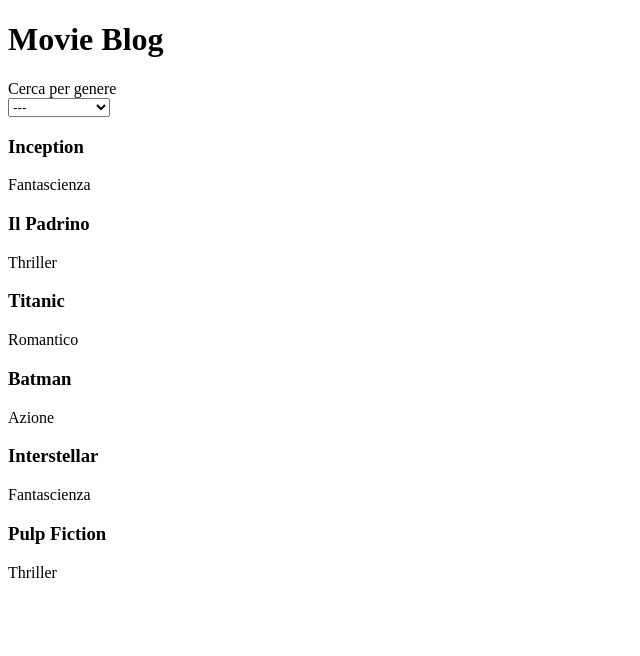
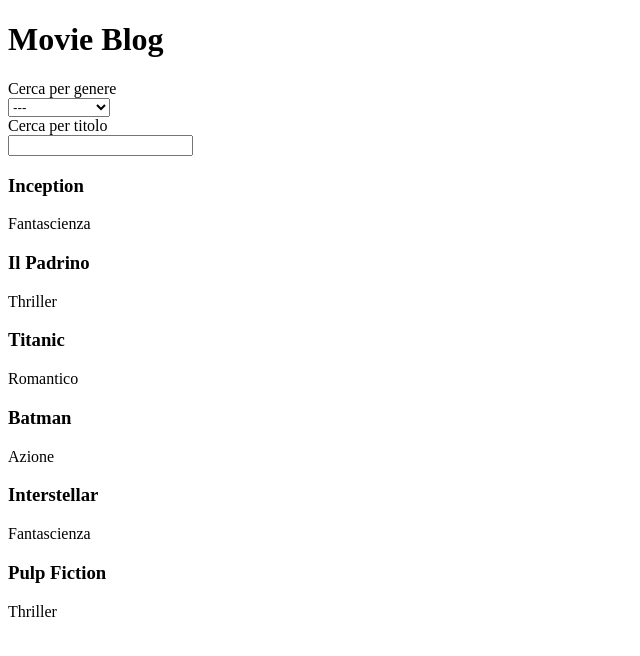
Before and after one commit to giorgiameffe/react-movie-filter, a React (Vite) app: page / in a window 1280 px wide. Shown: the top 656 px of the page, without its empty margins (0-640 px from the left). Built offline with nearby package versions, Linux system fonts and the light colour scheme.

Commit message:
feat: complete bonus one

```diff
--- a/src/App.jsx
+++ b/src/App.jsx
@@ -5,32 +5,46 @@ import movies from './data/movies.js';
 
 function App() {
 
-  // useState che corrisponde all'array di oggetti
+  // useState iniziale che corrisponde all'array di oggetti
   const [moviesList, setMoviesList] = useState(movies);
-  // useState iniziale del campo select --> inizialmente è vuoto
+
+  // useState iniziale per selezione genere del film --> inizialmente è vuoto
   const [searchGenre, setSearchGenre] = useState('');
 
-  // useEffect per filtrare i film per genere
+  // useState iniziale per selezione titolo del film --> inizialmente è vuoto
+  const [searchMovieTitle, setSearchMovieTitle] = useState('');
+
+  // useEffect per filtrare i film per genere e per titolo
   useEffect(() => {
 
     let result = movies;
 
     if (searchGenre !== '') {
 
-      result = movies.filter(movie => movie.genre === searchGenre)
+      result = movies.filter(movie => movie.genre === searchGenre);
+    }
+
+    if (searchMovieTitle !== '') {
+
+      result = movies.filter(movie => {
+
+        const lowercaseTitle = movie.title.toLowerCase();
+        return lowercaseTitle.includes(searchMovieTitle);
+
+      })
     }
 
     setMoviesList(result);
 
-  }, [searchGenre])
+  }, [searchGenre, searchMovieTitle])
 
   return (
     <>
       <h1>Movie Blog</h1>
-
-      <section>
+      <div>
+        <div>
           <label>Cerca per genere</label>
-        <div>
+        </div>
         <select value={searchGenre} onChange={event => setSearchGenre(event.target.value)}>
           <option value=''>---</option>
           <option>Fantascienza</option>
@@ -39,7 +53,14 @@ function App() {
           <option>Azione</option>
         </select>
       </div>
-      </section>
+
+
+      <div>
+        <div>
+          <label>Cerca per titolo</label>
+        </div>
+        <input type="text" value={searchMovieTitle} onChange={event => setSearchMovieTitle(event.target.value)} />
+      </div>
 
       {moviesList.map((movie, i) =>
         <section key={i}>
```
Lines whose indentation alone changed are shown as unchanged.
